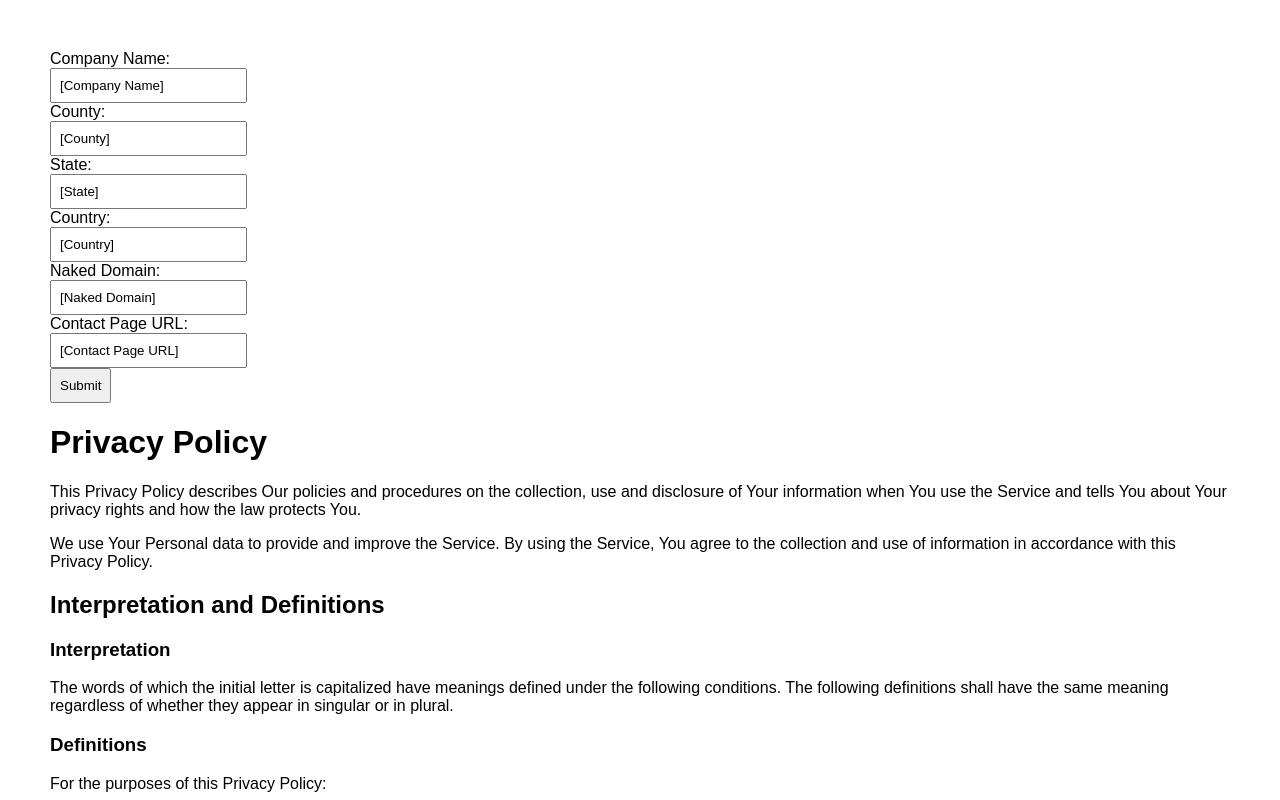
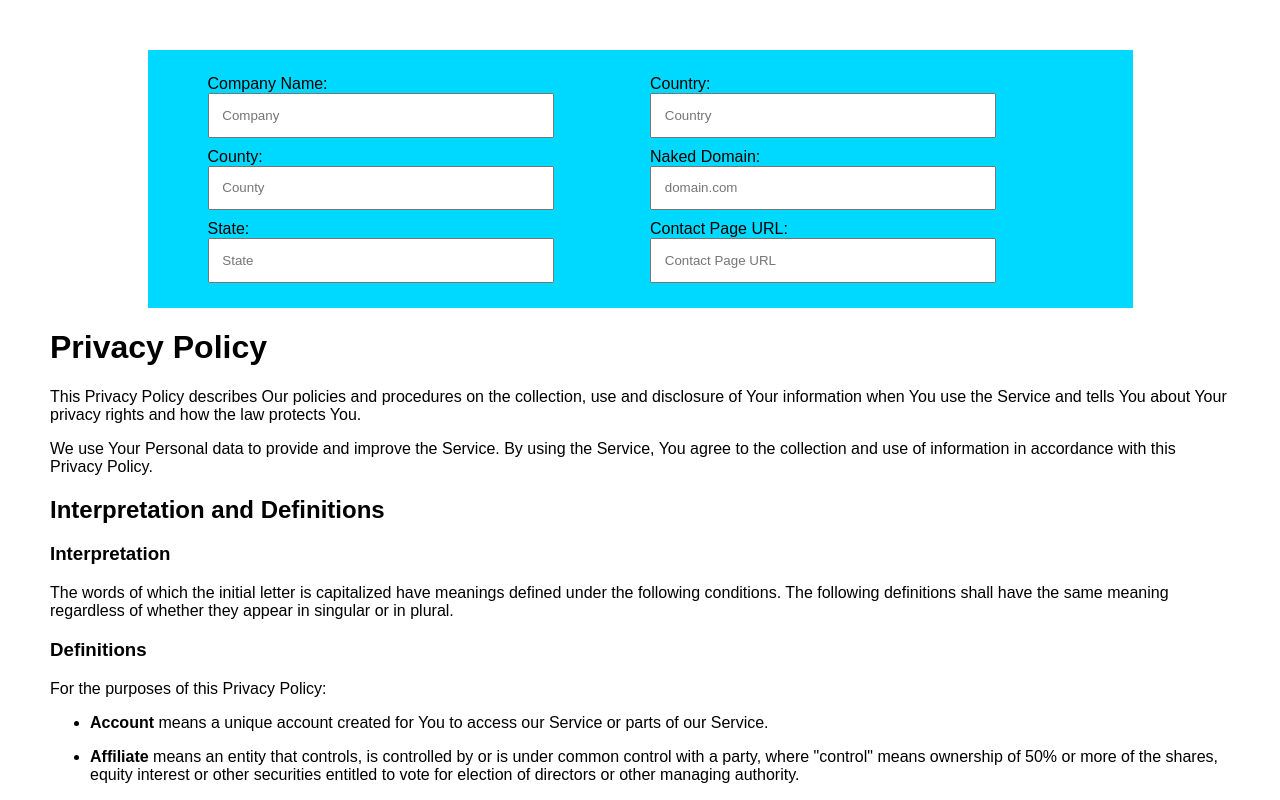
Before and after one commit to Mtuozzo86/hozio-privacy-policy-generator, a React (Create React App) app: page / in a window 1280 px wide. Shown: the top 800 px of the page. Built offline with nearby package versions, Linux system fonts and the light colour scheme.

Commit message:
layout change

```diff
--- a/src/App.css
+++ b/src/App.css
@@ -5,10 +5,26 @@
 }
 
 label {
+  margin: 10px;
   display: block;
 }
 
 input {
   display: block;
-  padding: 0.5rem;
+  padding: 0.8rem;
+  width: 75%;
 }
+
+form {
+  margin: 0px auto;
+  background-color: rgb(0, 217, 255);
+  display: flex;
+  justify-content: space-around;
+  padding: 15px 50px;
+  width: 75%;
+
+}
+
+form div {
+  width: 100%;
+}
--- a/src/App.js
+++ b/src/App.js
@@ -11,19 +11,19 @@ export default function App() {
 
   function handleSubmit(params) {
     params.preventDefault();
-    console.log("...");
   }
 
   return (
     <div className="App">
       <form onSubmit={handleSubmit}>
+        <div>
           <label>
             Company Name:
             <input
               type="text"
               name="name"
               onChange={(e) => setCompany(e.target.value)}
-            value={company}
+              placeholder="Company"
             />
           </label>
           <label>
@@ -32,7 +32,7 @@ export default function App() {
               type="text"
               name="name"
               onChange={(e) => setCounty(e.target.value)}
-            value={county}
+              placeholder="County"
             />
           </label>
           <label>
@@ -41,16 +41,18 @@ export default function App() {
               type="text"
               name="name"
               onChange={(e) => setState(e.target.value)}
-            value={state}
+              placeholder="State"
             />
           </label>
+        </div>
+        <div>
           <label>
             Country:
             <input
               type="text"
               name="name"
               onChange={(e) => setCountry(e.target.value)}
-            value={country}
+              placeholder="Country"
             />
           </label>
           <label>
@@ -59,7 +61,7 @@ export default function App() {
               type="text"
               name="name"
               onChange={(e) => setNakedDomain(e.target.value)}
-            value={nakedDomain}
+              placeholder="domain.com"
             />
           </label>
           <label>
@@ -68,10 +70,10 @@ export default function App() {
               type="text"
               name="name"
               onChange={(e) => setContactPageURL(e.target.value)}
-            value={contactPageURL}
+              placeholder="Contact Page URL"
             />
           </label>
-        <input type="submit" value="Submit" />
+        </div>
       </form>
       <h1>Privacy Policy</h1>
       <p>
```
Lines whose indentation alone changed are shown as unchanged.
